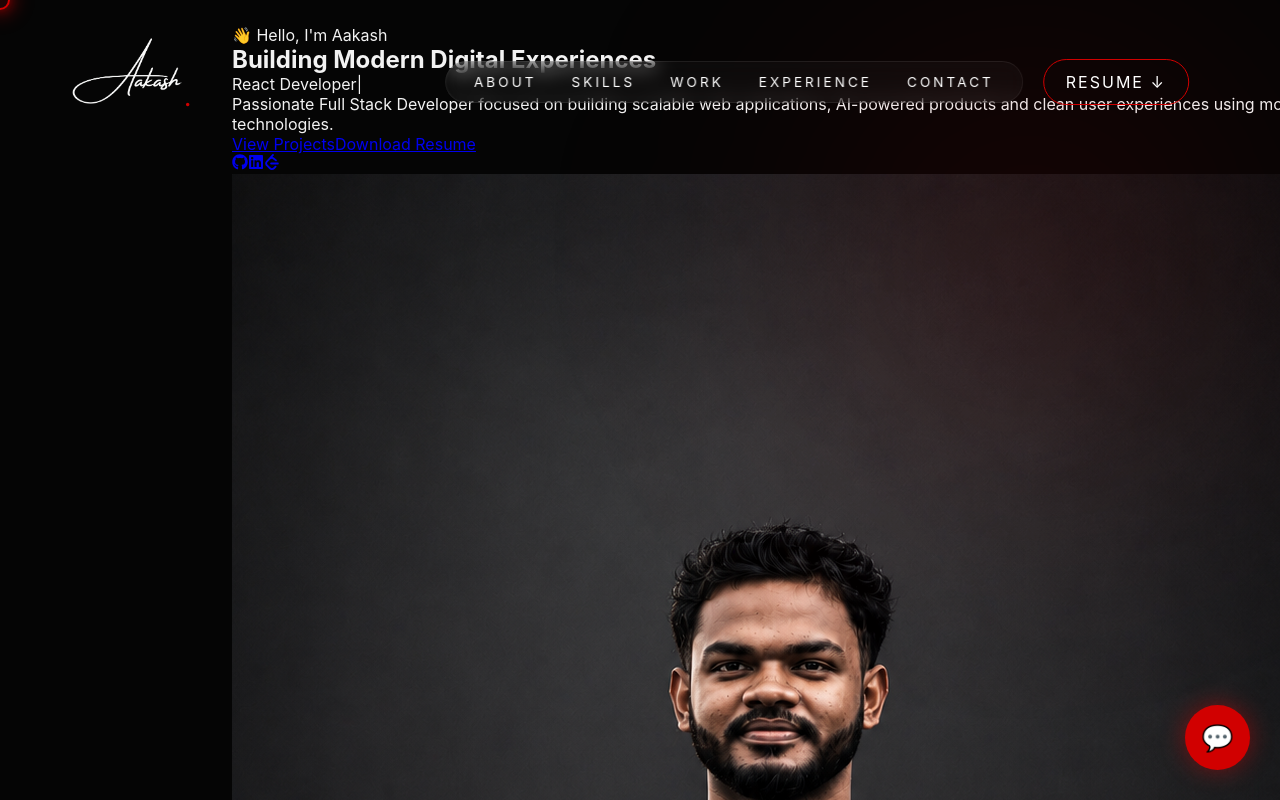
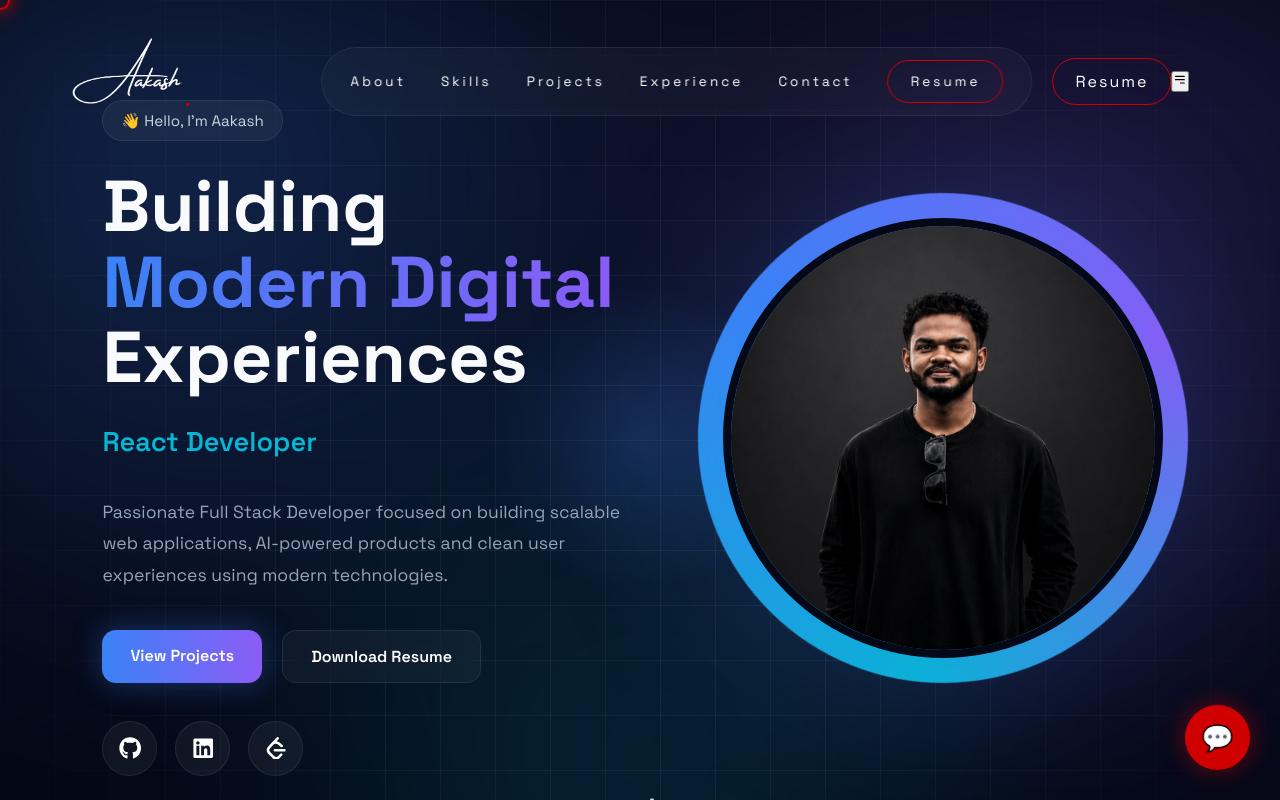
Before and after one commit to Aakash0023/aakash-portfolio, a React (Vite) app: page / in a window 1280 px wide. Shown: the top 800 px of the page. Built offline with nearby package versions, Linux system fonts and the light colour scheme.

Commit message:
updated the navbar ui

```diff
--- a/src/components/Navbar.jsx
+++ b/src/components/Navbar.jsx
@@ -1,15 +1,20 @@
 import "../styles/navbar.css";
 import { useEffect, useState } from "react";
+import { HiOutlineMenuAlt3, HiOutlineX } from "react-icons/hi";
 import logo from "../assets/logo.png";
 
 const Navbar = () => {
   const [showNavbar, setShowNavbar] = useState(true);
+  const [scrolled, setScrolled] = useState(false);
+  const [menuOpen, setMenuOpen] = useState(false);
 
   useEffect(() => {
     let lastScrollY = window.scrollY;
 
     const handleScroll = () => {
-      if (window.scrollY > lastScrollY && window.scrollY > 100) {
+      setScrolled(window.scrollY > 40);
+
+      if (window.scrollY > lastScrollY && window.scrollY > 120) {
         setShowNavbar(false);
       } else {
         setShowNavbar(true);
@@ -20,40 +25,62 @@ const Navbar = () => {
 
     window.addEventListener("scroll", handleScroll);
 
-    return () => {
-      window.removeEventListener("scroll", handleScroll);
-    };
+    return () => window.removeEventListener("scroll", handleScroll);
   }, []);
 
   return (
-    <nav className={`navbar ${showNavbar ? "show" : "hide"}`}>
-      {/* Logo */}
+    <nav
+      className={`navbar ${showNavbar ? "show" : "hide"} ${
+        scrolled ? "glass" : ""
+      }`}
+    >
       <div className="logo">
-        <img src={logo} alt="Aakash Logo" />
+        <img src={logo} alt="Logo" />
       </div>
 
-      {/* Navigation */}
-      <div className="nav-links">
-        <a href="#about">ABOUT</a>
+      <div className={`nav-links ${menuOpen ? "active" : ""}`}>
+        <a href="#about" onClick={() => setMenuOpen(false)}>
+          About
+        </a>
 
-        <a href="#skills">SKILLS</a>
+        <a href="#skills" onClick={() => setMenuOpen(false)}>
+          Skills
+        </a>
 
-        <a href="#work">WORK</a>
+        <a href="#work" onClick={() => setMenuOpen(false)}>
+          Projects
+        </a>
 
-        <a href="#experience">EXPERIENCE</a>
+        <a href="#experience" onClick={() => setMenuOpen(false)}>
+          Experience
+        </a>
 
-        <a href="#contact">CONTACT</a>
+        <a href="#contact" onClick={() => setMenuOpen(false)}>
+          Contact
+        </a>
+
+        <a
+          href="/Aakash_Resume.pdf"
+          target="_blank"
+          rel="noreferrer"
+          className="resume-btn mobile-btn"
+        >
+          Resume
+        </a>
       </div>
 
-      {/* Resume Button */}
       <a
         href="/Aakash_Resume.pdf"
         target="_blank"
         rel="noreferrer"
-        className="resume-btn"
+        className="resume-btn desktop-btn"
       >
-        RESUME ↓
+        Resume
       </a>
+
+      <button className="menu-btn" onClick={() => setMenuOpen(!menuOpen)}>
+        {menuOpen ? <HiOutlineX /> : <HiOutlineMenuAlt3 />}
+      </button>
     </nav>
   );
 };
--- a/src/styles/hero.css
+++ b/src/styles/hero.css
@@ -1,194 +1,205 @@
+@import url("https://fonts.googleapis.com/css2?family=Space+Grotesk:wght@300;400;500;600;700&display=swap");
+
+:root {
+  --bg: #050816;
+  --card: rgba(255, 255, 255, 0.05);
+  --border: rgba(255, 255, 255, 0.08);
+
+  --primary: #3b82f6;
+  --secondary: #8b5cf6;
+  --cyan: #06b6d4;
+
+  --text: #f8fafc;
+  --muted: #94a3b8;
+}
+
+* {
+  margin: 0;
+  padding: 0;
+  box-sizing: border-box;
+}
+
+html {
+  scroll-behavior: smooth;
+}
+
+body {
+  background: var(--bg);
+  color: var(--text);
+  font-family: "Space Grotesk", sans-serif;
+  overflow-x: hidden;
+}
+
+
+
 .hero {
+  position: relative;
+
   min-height: 100vh;
-  padding-top: 180px;
 
   display: flex;
-  align-items: center;
-  justify-content: space-between;
 
-  padding: 25px 40px;
-  gap: 4rem;
-}
-
-.hero-image {
-  flex: 1;
-  display: flex;
   justify-content: center;
-}
-
-.image-placeholder {
-  width: 500px;
-  height: 650px;
-
-  border-radius: 12px;
-
-  background: linear-gradient(to bottom, #1a1a1a, #050505);
-}
-
-.hero-content {
-  flex: 1;
-}
-
-.hero-subtitle {
-  color: var(--text-secondary);
-
-  letter-spacing: 5px;
-
-  margin-bottom: 20px;
-}
-.hero-description {
-  margin-top: 40px;
-
-  color: var(--text-secondary);
-
-  line-height: 1.6;
-
-  font-size: 1.5rem;
-
-  max-width: 650px;
-}
-
-.hero-description span {
-  color: var(--text-primary);
-  font-weight: 600;
-}
-
-.hero-btn {
-  display: inline-flex;
 
   align-items: center;
 
-  gap: 12px;
-
-  margin-top: 40px;
-
-  padding: 16px 30px;
-
-  text-decoration: none;
-
-  color: white;
-
-  border: 1px solid rgba(255, 255, 255, 0.15);
-
-  border-radius: 50px;
-
-  background: rgba(255, 255, 255, 0.03);
-
-  backdrop-filter: blur(10px);
-
-  font-weight: 600;
-
-  letter-spacing: 2px;
-
-  transition: all 0.4s ease;
-
   overflow: hidden;
 
-  position: relative;
+  padding: 100px 8%;
 }
 
-.hero-btn::before {
-  content: "";
 
+
+.grid-bg {
   position: absolute;
 
   inset: 0;
 
-  background: linear-gradient(
-    90deg,
-    transparent,
-    rgba(255, 0, 0, 0.2),
-    transparent
-  );
+  background-image: linear-gradient(
+      rgba(255, 255, 255, 0.05) 1px,
+      transparent 1px
+    ),
+    linear-gradient(90deg, rgba(255, 255, 255, 0.05) 1px, transparent 1px);
 
-  transform: translateX(-100%);
+  background-size: 55px 55px;
 
-  transition: 0.6s;
-}
+  mask-image: radial-gradient(circle at center, black 45%, transparent 100%);
 
-.hero-btn:hover::before {
-  transform: translateX(100%);
-}
-
-.hero-btn:hover {
-  border-color: var(--accent);
-
-  box-shadow: 0 0 25px rgba(255, 0, 0, 0.25);
-
-  transform: translateY(-3px);
-}
-
-.hero-btn .arrow {
-  transition: 0.3s ease;
-}
-
-.hero-btn:hover .arrow {
-  transform: translateX(6px);
-}
-.hero-title {
-  display: flex;
-  align-items: flex-start;
-  gap: 40px;
-}
-
-.accent {
-  color: var(--accent);
-}
-
-.title-gap {
-  height: 25px;
-}
-
-.hero {
-  position: relative;
-}
-
-.hero::before {
-  content: "";
-
-  position: absolute;
-
-  width: 500px;
-  height: 500px;
-
-  right: 10%;
-  top: 10%;
-
-  background: rgba(209, 0, 0, 0.08);
-
-  filter: blur(140px);
-
-  z-index: -1;
-}
-
-.accent {
-  color: red !important;
+  z-index: 0;
 }
 
 
 
-.static-title {
-  background: linear-gradient(180deg, #ffffff, #f2f2f2, #7a7a7a);
+.aurora {
+  position: absolute;
+
+  inset: 0;
+
+  background: radial-gradient(
+      circle at 20% 20%,
+      rgba(59, 130, 246, 0.25),
+      transparent 40%
+    ),
+    radial-gradient(
+      circle at 80% 30%,
+      rgba(139, 92, 246, 0.22),
+      transparent 40%
+    ),
+    radial-gradient(circle at 50% 80%, rgba(6, 182, 212, 0.18), transparent 40%);
+
+  animation: aurora 10s ease-in-out infinite alternate;
+
+  filter: blur(80px);
+
+  z-index: 0;
+}
+
+@keyframes aurora {
+  from {
+    transform: translateY(-30px) scale(1);
+  }
+
+  to {
+    transform: translateY(40px) scale(1.2);
+  }
+}
+
+
+
+.mouse-light {
+  position: absolute;
+
+  width: 320px;
+
+  height: 320px;
+
+  left: calc(var(--mouse-x) - 160px);
+
+  top: calc(var(--mouse-y) - 160px);
+
+  background: radial-gradient(circle, rgba(59, 130, 246, 0.2), transparent 70%);
+
+  pointer-events: none;
+
+  z-index: 0;
+}
+
+
+
+.hero-container {
+  position: relative;
+
+  z-index: 2;
+
+  max-width: 1300px;
+
+  width: 100%;
+
+  display: grid;
+
+  grid-template-columns: 1.1fr 0.9fr;
+
+  align-items: center;
+
+  gap: 60px;
+}
+
+
+
+.hero-left {
+  display: flex;
+
+  flex-direction: column;
+
+  gap: 28px;
+}
+
+.hero-badge {
+  width: max-content;
+
+  padding: 10px 18px;
+
+  border: 1px solid var(--border);
+
+  background: var(--card);
+
+  backdrop-filter: blur(20px);
+
+  border-radius: 999px;
+
+  color: #cbd5e1;
+
+  font-size: 0.95rem;
+}
+
+.hero-left h1 {
+  font-size: 4.5rem;
+
+  line-height: 1.05;
+
+  font-weight: 700;
+}
+
+.hero-left h1 span {
+  background: linear-gradient(90deg, var(--primary), var(--secondary));
 
   -webkit-background-clip: text;
+
   -webkit-text-fill-color: transparent;
 }
-.typing-title {
-  font-size: 8rem;
-  font-weight: 700;
-  font-family: "Oswald", sans-serif;
 
-  color: var(--text-primary);
+.typing {
+  font-size: 1.7rem;
 
-  min-height: 120px;
+  color: var(--cyan);
+
+  font-weight: 600;
+
+  min-height: 45px;
 }
 
-.stories-red {
-  color: var(--accent);
-}
-
-.cursor {
-  animation: blink 1s infinite;
+.typing span {
+  animation: blink 0.8s infinite;
 }
 
 @keyframes blink {
@@ -196,58 +207,130 @@
     opacity: 0;
   }
 }
-.spotlight {
-  position: absolute;
-  inset: 0;
 
-  pointer-events: none;
+.hero-left p {
+  color: var(--muted);
 
-  background: radial-gradient(
-    400px circle at var(--x) var(--y),
-    rgba(255, 255, 255, 0.06),
-    transparent 70%
-  );
+  font-size: 1.1rem;
 
-  z-index: 1;
+  line-height: 1.8;
 
-  transition: background 0.1s linear;
-}
-.hero {
-  position: relative;
-  overflow: hidden;
+  max-width: 620px;
 }
 
-.hero-content,
-.hero-image {
+
+
+.hero-buttons {
+  display: flex;
+
+  gap: 20px;
+
+  margin-top: 10px;
+}
+
+.primary-btn,
+.secondary-btn {
+  text-decoration: none;
+
+  padding: 15px 28px;
+
+  border-radius: 14px;
+
+  font-weight: 600;
+
+  transition: 0.35s;
+}
+
+.primary-btn {
+  background: linear-gradient(90deg, var(--primary), var(--secondary));
+
+  color: white;
+
+  box-shadow: 0 0 30px rgba(59, 130, 246, 0.35);
+}
+
+.primary-btn:hover {
+  transform: translateY(-6px);
+
+  box-shadow: 0 0 50px rgba(59, 130, 246, 0.6);
+}
+
+.secondary-btn {
+  border: 1px solid var(--border);
+
+  color: white;
+
+  background: rgba(255, 255, 255, 0.04);
+
+  backdrop-filter: blur(20px);
+}
+
+.secondary-btn:hover {
+  transform: translateY(-6px);
+
+  background: rgba(255, 255, 255, 0.08);
+}
+
+/* Social */
+
+.hero-socials {
+  display: flex;
+
+  gap: 18px;
+
+  margin-top: 10px;
+}
+
+.hero-socials a {
+  width: 55px;
+
+  height: 55px;
+
+  display: flex;
+
+  justify-content: center;
+
+  align-items: center;
+
+  border-radius: 50%;
+
+  color: white;
+
+  font-size: 1.4rem;
+
+  text-decoration: none;
+
+  background: rgba(255, 255, 255, 0.05);
+
+  border: 1px solid rgba(255, 255, 255, 0.08);
+
+  transition: 0.35s;
+}
+
+.hero-socials a:hover {
+  transform: translateY(-8px);
+
+  background: linear-gradient(90deg, var(--primary), var(--secondary));
+
+  box-shadow: 0 0 35px rgba(59, 130, 246, 0.5);
+}
+
+
+
+.hero-right {
+  display: flex;
+
+  justify-content: center;
+}
+
+.image-ring {
   position: relative;
-  z-index: 2;
-}
-.hero::before {
-  content: "";
 
-  position: absolute;
+  width: 470px;
 
-  width: 700px;
-  height: 700px;
+  height: 470px;
 
-  right: -100px;
-  top: -100px;
-
-  background: radial-gradient(circle, rgba(209, 0, 0, 0.12), transparent 70%);
-
-  filter: blur(120px);
-
-  z-index: 0;
-}
-.hero-arrow {
-  color: var(--accent);
-
-  font-size: 1.5rem;
-
-  transition: transform 0.3s ease;
-}
-.hero-image {
-  flex: 1;
+  border-radius: 50%;
 
   display: flex;
 
@@ -256,72 +339,160 @@
   align-items: center;
 }
 
-.hero-image-wrapper {
-  position: relative;
-
-  width: 500px;
-
-  height: 600px;
-
-  padding: 4px;
-
-  border-radius: 24px;
-
-  overflow: hidden;
-}
-
-.hero-image-wrapper::before {
+.image-ring::before {
   content: "";
 
   position: absolute;
 
-  inset: -50%;
+  inset: -10px;
+
+  border-radius: 50%;
 
   background: conic-gradient(
-    transparent,
-    var(--accent),
-    transparent,
-    var(--accent),
-    transparent
+    var(--primary),
+    var(--secondary),
+    var(--cyan),
+    var(--primary)
   );
 
-  animation: rotateBorder 6s linear infinite;
+  animation: spin 8s linear infinite;
 }
 
-.hero-image-wrapper::after {
-  content: "";
-
+.image-glow {
   position: absolute;
 
-  inset: 4px;
+  width: 500px;
 
-  background: #0a0a0a;
+  height: 500px;
 
-  border-radius: 20px;
+  border-radius: 50%;
 
-  z-index: 1;
+  background: rgba(59, 130, 246, 0.2);
+
+  filter: blur(80px);
 }
 
-.hero-profile-image {
+.image-ring img {
+  width: 440px;
+
+  height: 440px;
+
+  border-radius: 50%;
+
+  object-fit: cover;
+
   position: relative;
 
   z-index: 2;
 
-  width: 100%;
-
-  height: 100%;
-
-  object-fit: cover;
-
-  border-radius: 18px;
-
-  filter: grayscale(100%);
-
-  transition: all 0.5s ease;
+  border: 8px solid #050816;
 }
 
-.hero-image-wrapper:hover .hero-profile-image {
-  filter: grayscale(0%);
+@keyframes spin {
+  to {
+    transform: rotate(360deg);
+  }
+}
 
-  transform: scale(1.03);
+
+
+.scroll-down {
+  position: absolute;
+
+  bottom: 40px;
+
+  left: 50%;
+
+  transform: translateX(-50%);
+
+  color: white;
+
+  font-size: 1.5rem;
+
+  animation: float 2s infinite;
+
+  z-index: 10;
 }
+
+@keyframes float {
+  50% {
+    transform: translate(-50%, 12px);
+  }
+}
+
+
+
+@media (max-width: 1100px) {
+  .hero-container {
+    grid-template-columns: 1fr;
+
+    text-align: center;
+  }
+
+  .hero-left {
+    align-items: center;
+  }
+
+  .hero-left h1 {
+    font-size: 3.4rem;
+  }
+
+  .image-ring {
+    width: 340px;
+
+    height: 340px;
+  }
+
+  .image-ring img {
+    width: 315px;
+
+    height: 315px;
+  }
+
+  .image-glow {
+    width: 360px;
+
+    height: 360px;
+  }
+}
+
+@media (max-width: 768px) {
+  .hero {
+    padding: 90px 25px;
+  }
+
+  .hero-left h1 {
+    font-size: 2.7rem;
+  }
+
+  .typing {
+    font-size: 1.2rem;
+  }
+
+  .hero-buttons {
+    flex-direction: column;
+
+    width: 100%;
+  }
+
+  .primary-btn,
+  .secondary-btn {
+    width: 100%;
+  }
+
+  .hero-socials {
+    justify-content: center;
+  }
+
+  .image-ring {
+    width: 280px;
+
+    height: 280px;
+  }
+
+  .image-ring img {
+    width: 255px;
+
+    height: 255px;
+  }
+}
```
